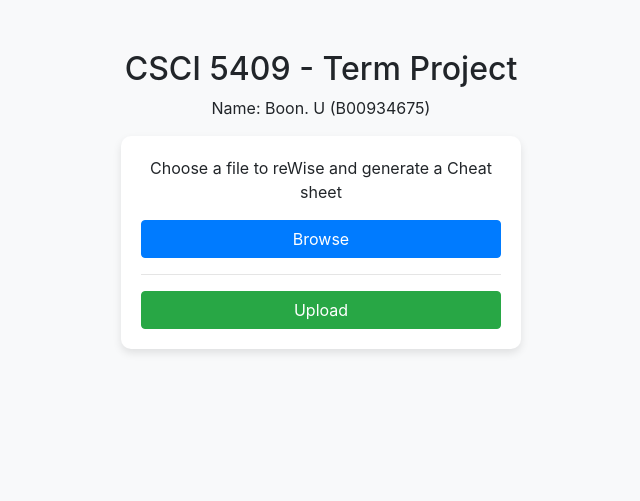
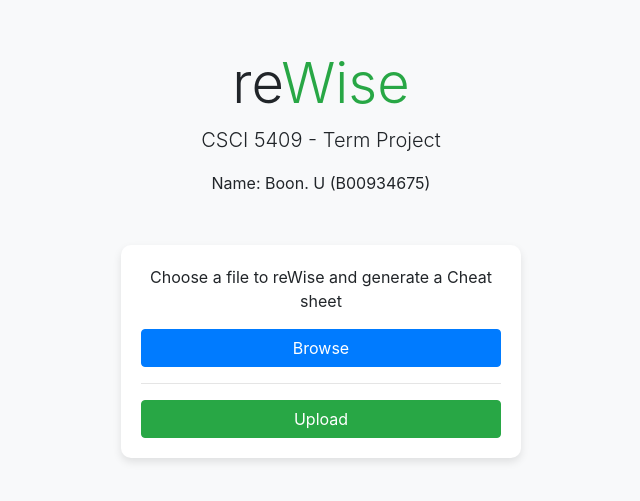
Before and after one commit to legendofskidmark/cc_term, a Flask app: page / in a window 1280 px wide. Shown: the top 501 px of the page, without its empty margins (319-959 px from the left). Run offline with Flask 3, Linux system fonts and the light colour scheme; some libraries are stand-ins or nearby versions.

Commit message:
beautify front end

```diff
--- a/templates/index.html
+++ b/templates/index.html
@@ -34,9 +34,15 @@
 </head>
 
 <body>
+
     <div class="container">
-        <h2>CSCI 5409 - Term Project</h2>
+        <h1 class="display-4">re<span class="text-success">Wise</span></h1>
+        <p class="lead">CSCI 5409 - Term Project</p>
         <p>Name: Boon. U (B00934675)</p>
+    </div>
+
+    <div class="container">
+
         <div class="card mx-auto" style="max-width: 400px;">
             <div class="card-body">
                 <form action="/upload_s3" method="post" enctype="multipart/form-data">
```
